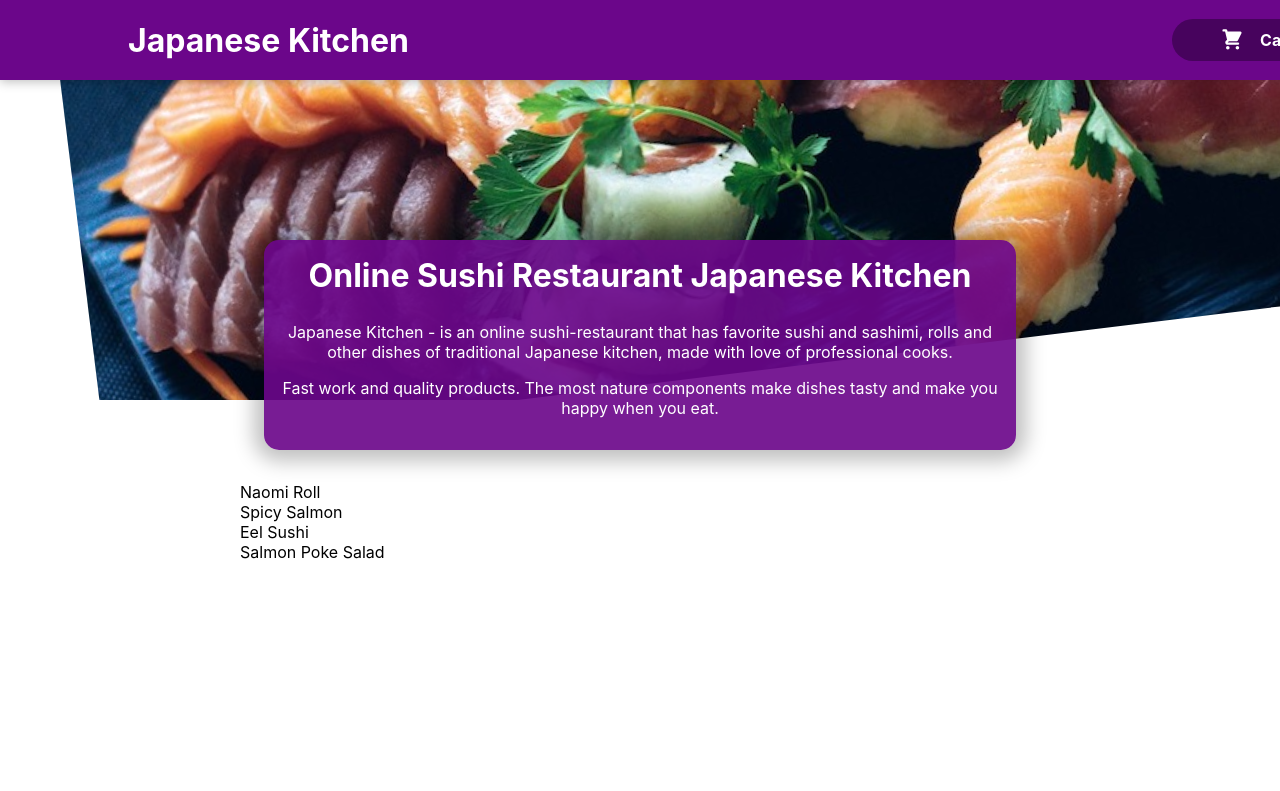
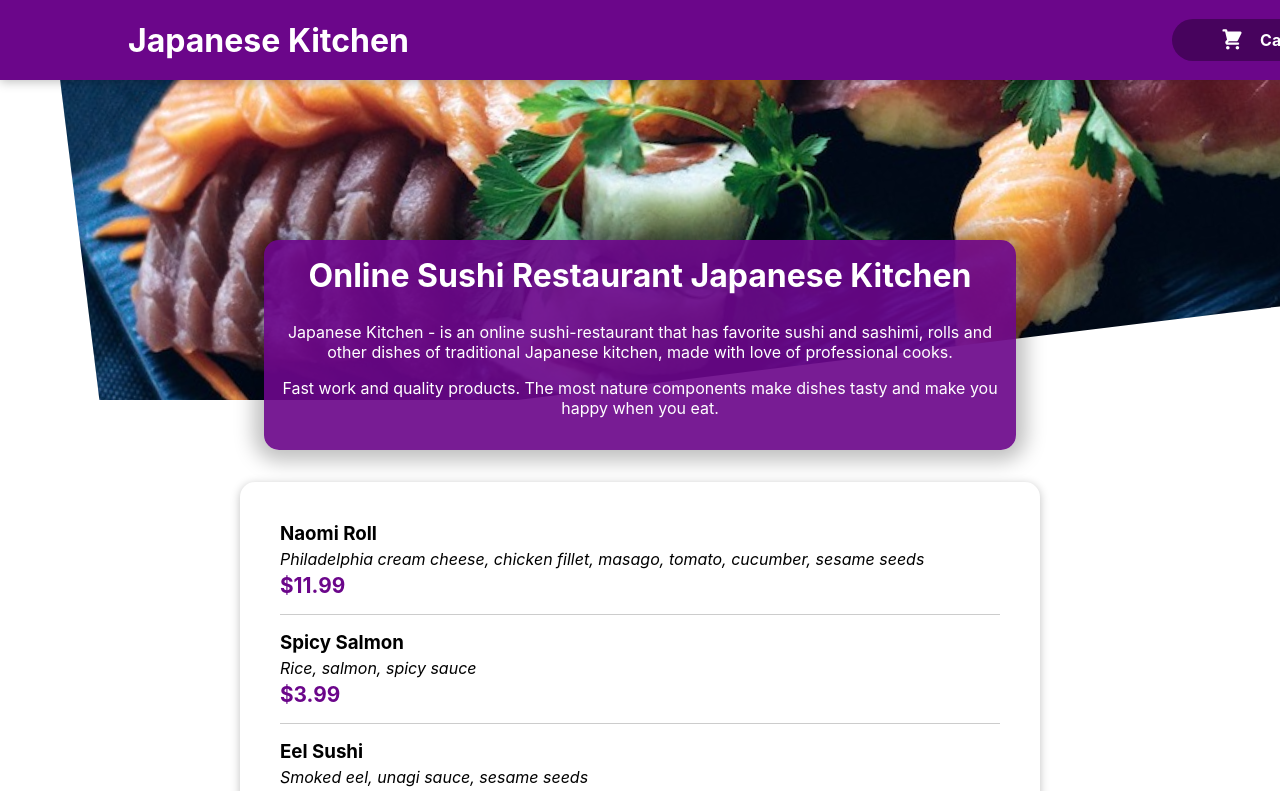
Before and after one commit to IzoFox/food-order-app-by-react-course, a React (Create React App) app: page / in a window 1280 px wide. Shown: the top 791 px of the page. Built offline with nearby package versions, Linux system fonts and the light colour scheme.

Commit message:
Lesson 118: Display dishes
- Added a Card component to make round shaped block for Meals.
- Added a MealItem component to display each meal item.
- Added a MealItemForm component to add qty of each meal. But it is empty at this moment.

```diff
--- /dev/null
+++ b/src/components/Cart/CartItem.module.css
@@ -0,0 +1,65 @@
+.cart-item {
+  display: flex;
+  justify-content: space-between;
+  align-items: center;
+  border-bottom: 3px solid #6b068a;
+  padding: 1rem 0;
+  margin: 1rem 0;
+}
+
+.cart-item h2 {
+  margin: 0 0 1rem 1rem;
+  color: #363636;
+}
+
+.summary {
+  width: 10rem;
+  display: flex;
+  justify-content: space-between;
+  align-items: center;
+}
+
+.price {
+  font-weight: bold;
+  margin: 0 1rem;
+  color: #6b068a;
+}
+
+.amount {
+  font-weight: bold;
+  border: 1px solid #ccc;
+  padding: 0.5rem 1rem;
+  border-radius: 7px;
+}
+
+.actions {
+  display: flex;
+  flex-direction: column;
+}
+
+@media (min-width: 768px) {
+  .actions {
+    flex-direction: row;
+  }
+}
+
+.cart-item button {
+  font: inherit;
+  font-weight: bold;
+  font-size: 1.5rem;
+  color: #6b068a;
+  border: 1px solid #6b068a;
+  width: 3rem;
+  text-align: center;
+  border-radius: 7px;
+  background-color: transparent;
+  cursor: pointer;
+  margin-left: 1rem;
+  margin: 0.25rem;
+}
+
+.cart-item button:hover,
+.cart-item button:active {
+  background-color: #47035d;
+  color: white;
+}
--- /dev/null
+++ b/src/components/Meals/MealItem/MealItem.js
@@ -0,0 +1,20 @@
+import styles from './MealItem.module.css';
+
+const MealItem = (props) => {
+
+    const formattedPrice = `$${props.price.toFixed(2)}`;
+
+    return (
+    <li className={styles.meal}>
+        <div>
+            <h3>{props.name}</h3>
+            <div className={styles.description}>{props.description}</div>
+            <div className={styles.price}>{formattedPrice}</div>
+        </div>
+        <div>
+
+        </div>
+    </li>)
+}
+
+export default MealItem;
--- /dev/null
+++ b/src/components/Meals/MealItem/MealItem.module.css
@@ -0,0 +1,22 @@
+.meal {
+  display: flex;
+  justify-content: space-between;
+  margin: 1rem;
+  padding-bottom: 1rem;
+  border-bottom: 1px solid #ccc;
+}
+
+.meal h3 {
+  margin: 0 0 0.25rem 0;
+}
+
+.description {
+  font-style: italic;
+}
+
+.price {
+  margin-top: 0.25rem;
+  font-weight: bold;
+  color: #6b068a;
+  font-size: 1.3rem;
+}
--- a/src/components/Meals/MealList.js
+++ b/src/components/Meals/MealList.js
@@ -1,4 +1,6 @@
 import styles from './MealList.module.css';
+import Card from '../UI/Card';
+import MealItem from './MealItem/MealItem';
 
 const DUMMY_MEALS = [
   {
@@ -30,13 +32,19 @@ const DUMMY_MEALS = [
 ];
 
 const MealList = () => {
-    const meallist = DUMMY_MEALS.map(meal => <li>{meal.name}</li>);
+    const meallist = DUMMY_MEALS.map(meal => <MealItem
+      key={meal.id}
+      name={meal.name}
+      description={meal.description}
+      price={meal.price} />);
 
     return(
         <section className={styles.meals}>
-            <ul>
-                {meallist}
-            </ul>
+            <Card>
+              <ul>
+                  {meallist}
+              </ul>
+            </Card>
         </section>
     )
 }
--- /dev/null
+++ b/src/components/UI/Card.js
@@ -0,0 +1,10 @@
+import styles from './Card.module.css';
+
+const Card = (props) => {
+    return(
+        <div className={styles.card}>{props.children}</div>
+    )
+}
+
+
+export default Card;
--- /dev/null
+++ b/src/components/UI/Card.module.css
@@ -0,0 +1,6 @@
+.card {
+  padding: 1.5rem;
+  box-shadow: 0 2px 10px rgba(0, 0, 0, 0.25);
+  border-radius: 15px;
+  background-color: white;
+}
```
Also changed, not shown: src/components/Cart/Cart.module.css (added, +46 -0 lines), src/components/Meals/MealItem/MealItemForm.js (added, +7 -0 lines), src/components/Meals/MealItem/MealItemForm.module.css (added, +20 -0 lines).
